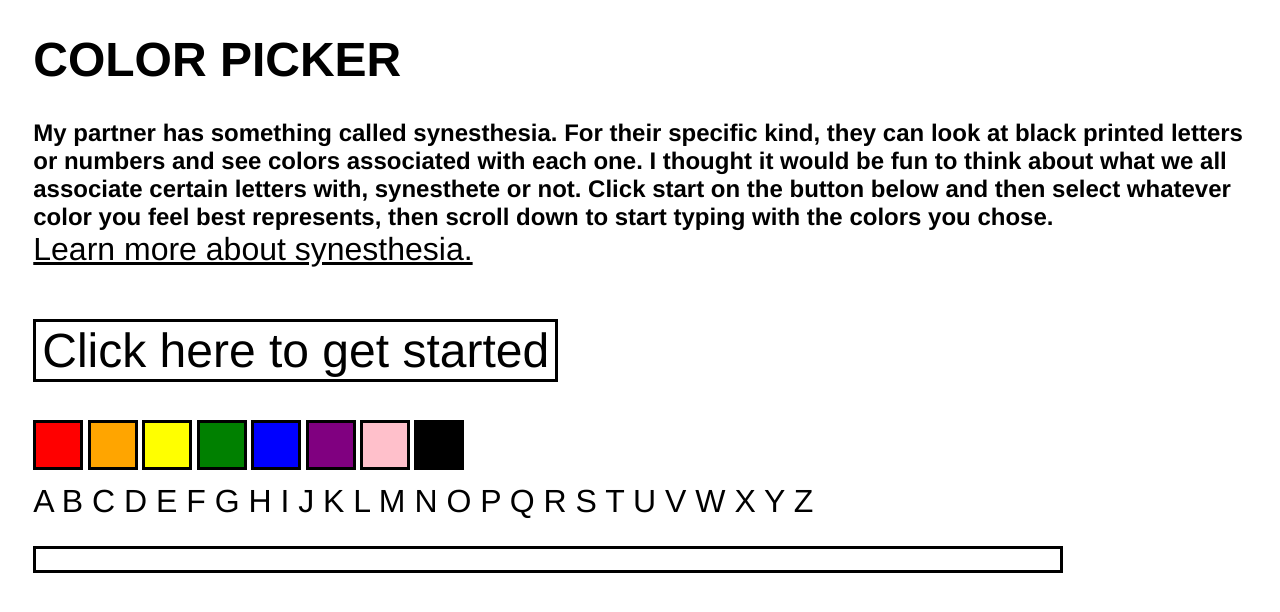
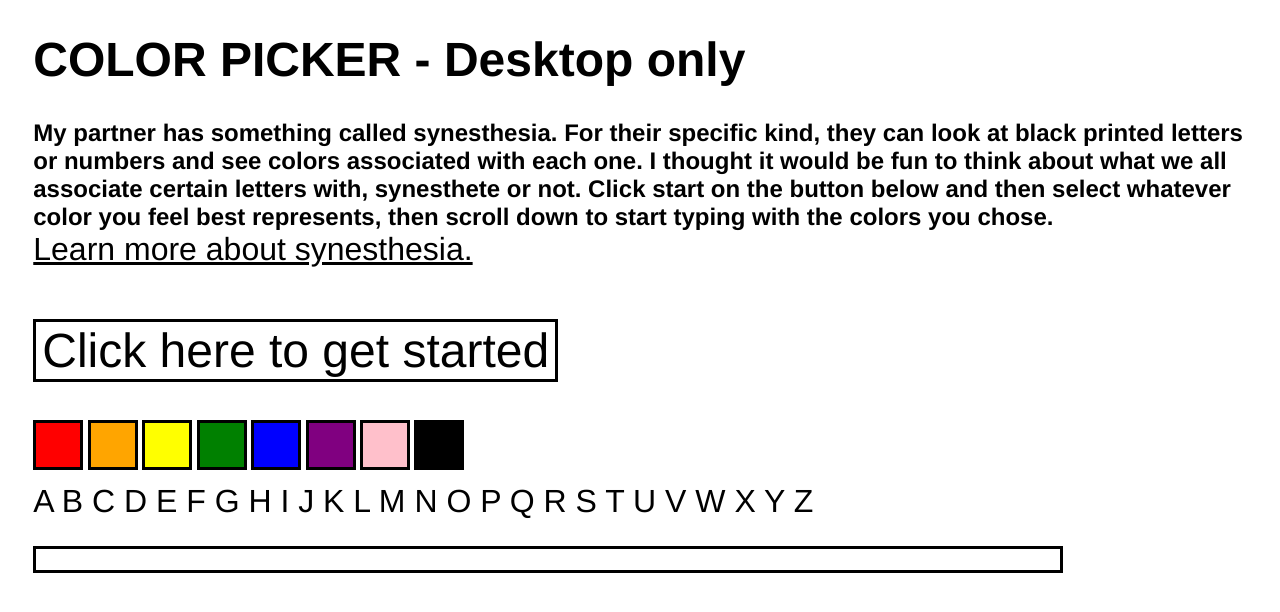
Before and after one commit to DaveyDevs/Synesthesia, a plain HTML site: page index.html in a window 1280 px wide. Drawn offline with Linux system fonts and the light colour scheme.

Commit message:
Added “desktop only” note

```diff
--- a/index.html
+++ b/index.html
@@ -135,7 +135,7 @@
 
  <body>
     <div id="intro">
-        <h1 id="title">COLOR PICKER</h1>
+        <h1 id="title">COLOR PICKER - Desktop only</h1>
 
         <h2 id="description">My partner has something called synesthesia.
 
```
